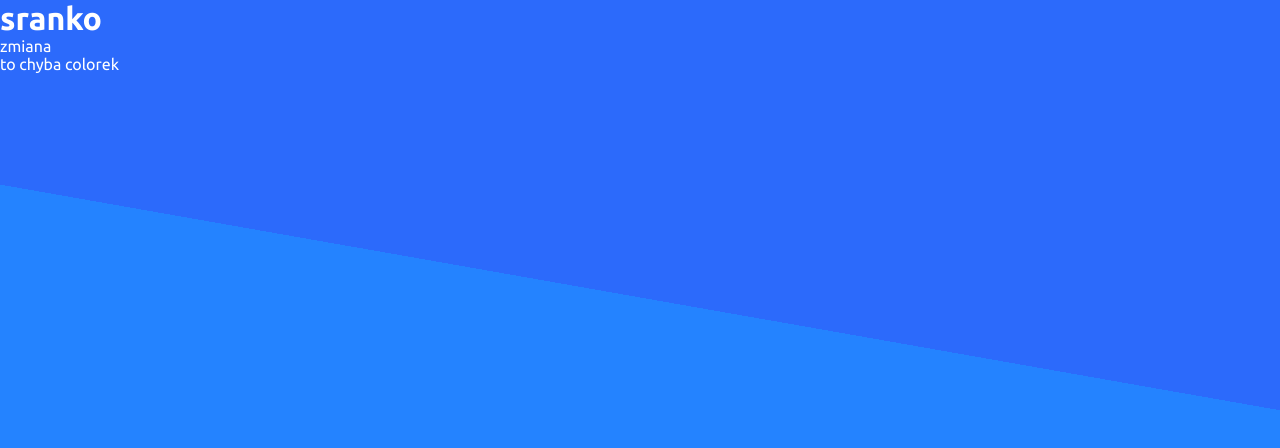
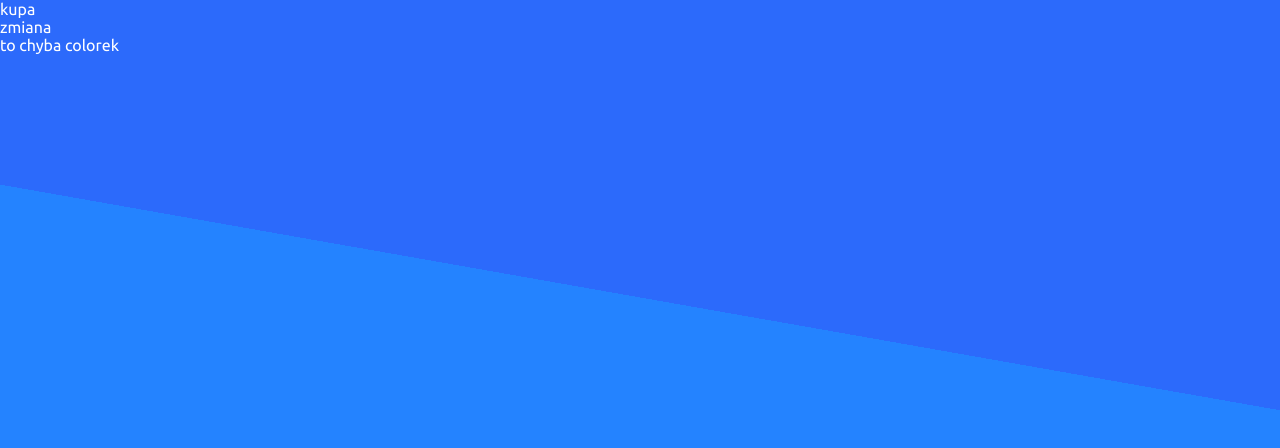
Before and after one commit to xBaran7/test, a plain HTML site: page index.html in a window 1280 px wide. Drawn offline with Linux system fonts and the light colour scheme.

Commit message:
zmiany git commit -m zmiany
git commit -m zmiany

```diff
--- a/index.html
+++ b/index.html
@@ -12,7 +12,7 @@
 
 <body>
 
-    <h1>sranko</h1>
+    <h>kupa</h1>
     <p>zmiana</p>
     <p>to chyba colorek</p>
 </body>
```
